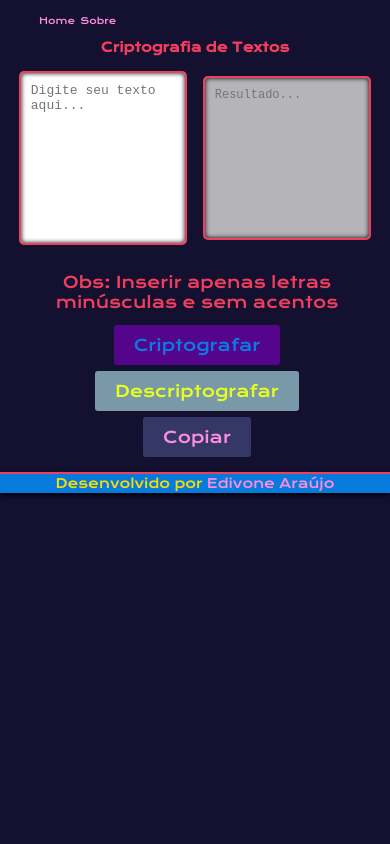
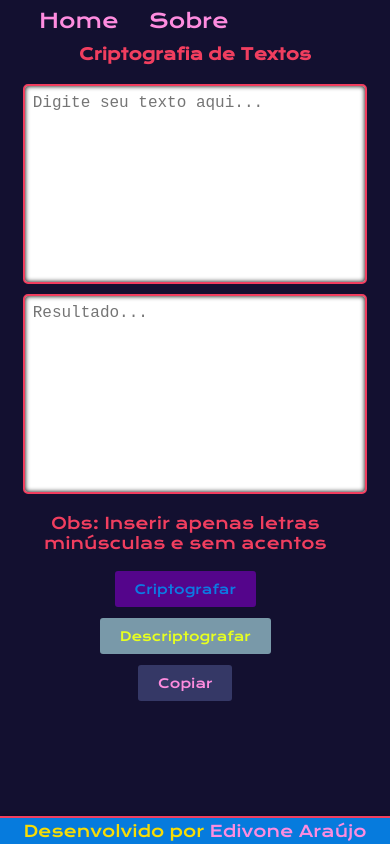
Before and after one commit to EdivoneAraujo/Decodificador-de-texto, a plain HTML site: page index.html in a window 390 px wide. Drawn offline with nearby package versions, Linux system fonts and the light colour scheme.

Commit message:
Alterando medidas relativas

```diff
--- a/style.css
+++ b/style.css
@@ -13,7 +13,7 @@
     --cor-active: #e7ff20;
     --cor-crip:  #6f01afb7;
 
-    --borderRadius: 2.25rem; /* 36px */
+    --borderRadius: 2.25rem;
 
     --font-face: 'Krona One', sans-serif;
 }
@@ -27,14 +27,19 @@
 
 .cabecalho {
     padding: 2% 10%;
-    font-size: medium; /* 16px */
+    font-size: 1rem;
     justify-content: center;
     gap: 10px;
 }
 
+.cabecalho__menu {
+    display: flex;
+    gap: 30px;
+}
+
 .cabecalho__menu__link {
-    font-size: medium;
-    color: var(--cor-pop)
+    font-size: 1rem;
+    color: var(--cor-pop);
 }
 
 body {
@@ -44,29 +49,29 @@ body {
     background: var(--cor-primaria);
     background-size: cover;
     color: var(--cor-secundaria);
-    font-size: medium; /* 24px */
-    max-height: 100vh;
+    font-size: 1rem;
+    min-height: 100%;
 }
 
 h1, h2 {
     text-align: center;
     color: var(--cor-terciaria);
-    font-size: x-large; /* 32px */
-    margin: 1% 0; /* 10px */
+    font-size: 2.25rem;
+    margin: 1% 0;
 }
 
 .container, .apresentacao {
     display: flex;
-    width: 100%;
-    margin: 2% auto;
-    padding: 2%;
+    width: 96%;
+    margin: 2%;
+    padding: 1%;
 }
 
 .container {
-    justify-content: center;
-    align-items: center;
-    gap: 10px 8px;
-    margin: 0;
+    height: 96%;
+    justify-content: space-between;
+    align-items:center;
+    gap: 3px;
 }
 
 .apresentacao {
@@ -74,29 +79,30 @@ h1, h2 {
     align-items: center;
     justify-content: space-between;
     color: var(--cor-secundaria);
-    font-size: medium; /* 16px */
+    font-size: 1rem;
+    gap: 20px;
 }
 
 .apresentacao__conteudo__texto {
     display: flex;
     color: var(--cor-secundaria);
-    font-size: large;
+    font-size: 2rem;
     width: 96%;
     margin: 2%;
 }
 
 .responsive-img {
-    max-width: 35%;
+    max-width: 50%;
     height: auto;
     display: block;
     margin:auto;
 }
 
-textarea {
+textarea, #output-text {
     width: 100%;
-    height: 200px;
-    padding: 10px;
-    font-size: medium; /* 16px */
+    height: 300px;
+    padding: 8px;
+    font-size: 1rem;
     border: 2px solid var(--cor-terciaria);
     border-radius: 5px;
     box-shadow: inset 0 0 5px var(--cor-quarta);
@@ -105,10 +111,11 @@ textarea {
 
 .column {
     display: flex;
-    justify-content: center;
-    width: 45%;
-    margin: 1%; /* 24px */
-    font-size: x-large;
+    justify-content: space-between;
+    align-items: center;
+    width: 100%;
+    font-size: 2rem;
+    padding: 1%;
 }
 
 .button-container {
@@ -116,15 +123,13 @@ textarea {
     justify-content: center;
     align-items: center;
     width: 95%;
-    margin-top: 5px;
     flex-wrap: wrap;
-    margin: 3%;
+    gap: 5px;
 }
 
 .observacao__botao {
     font-family: 'Krona One', sans-serif;
     font-weight: 400;
-    font-size: medium; /* 20px */
     text-align: center;
     width: 100%;
     margin-bottom: 10px;
@@ -133,11 +138,11 @@ textarea {
 button {
     font-family: var(--font-face);
     font-weight: 400;
-    font-size: medium;
+    font-size: 1rem;
     background-color: var(--cor-terciaria);
     color: var(--cor-secundaria);
     border: none;
-    width: auto;
+    width: 200px;
     padding: 10px 20px;
     cursor: pointer;
     border-radius: 3px;
@@ -164,22 +169,18 @@ button:hover {
     background: var(--cor-copy);
 }
 
-#output-text {
-    background-color: var(--cor-secundaria);
-    border: 0.125rem solid var(--cor-terciaria);
-    border-radius: 5px;
-    padding: 10px;
-    font-size: small;
-}
-
 footer {
+    position: absolute;
+    bottom: 0;
+    width: 100%;
     background-color: var(--cor-footer);
-    padding: 0.5%;
+    padding: 0.75%;
     text-align: center;
     color: var(--cor-crypt);
-    font-size: small;
+    font-size: 1rem;
     border-top: 2px solid var(--cor-terciaria);
     box-shadow: 0 2px 5px var(--cor-quarta);
+
 }
 
 a {
@@ -192,17 +193,35 @@ a:hover {
 }
 
 
-@media (max-width: 1400px) {
+@media (max-width: 1200px) {
     .cabecalho__menu__link {
-        font-size: small;
+        font-size: 1rem;
     }
 
-    textarea {
-        height: 300px;
+    .container, .column, .apresentacao {
+        flex-direction: column;
+        flex-wrap: wrap;
+        justify-content: center;
+        width: 96%;
+        height: 100%;
+    }
+
+    h1, h2 {
+        font-size: 1rem;
+    }
+
+    textarea,#output-text {
+        height: 100%;
+        font-size: 1rem;
+    }
+
+    button {
+        width: auto;
+        font-size: 0.8em;
     }
 
     .apresentacao__conteudo__texto {
-        font-size: medium;
+        font-size: 2rem;
     }
 
     .responsive-img {
@@ -212,40 +231,19 @@ a:hover {
 
 @media (max-width: 900px) {
     .cabecalho__menu__link {
-        font-size: xx-small;
+        font-size: 1.25rem;
     }
 
     textarea {
-        height: 20%;
-    }
-
-    .apresentacao {
-        flex-direction: column;
-        width: 100%;
-    }
-
-    h1, h2 {
-        font-size: medium;
+        height: 80%;
     }
 
     .apresentacao__conteudo__texto {
-        font-size: small;
-    }
-
-    .container, .column {
-        flex-direction: row;
-        flex-wrap: wrap;
-        justify-content: center;
+        font-size: 1rem;
     }
 
     .button-container {
         flex-direction: column;
-        justify-content: center;
-    }
-
-    .container {
-        flex-direction: row;
-        flex-wrap: wrap;
         justify-content: center;
     }
 
@@ -258,9 +256,6 @@ a:hover {
 
 @media (max-width: 500px) {
     .apresentacao__conteudo__texto {
-        font-size: x-small;
-    }
-    h1, h2 {
-        font-size: small;
+        font-size: 1.5rem;
     }
 }
```
